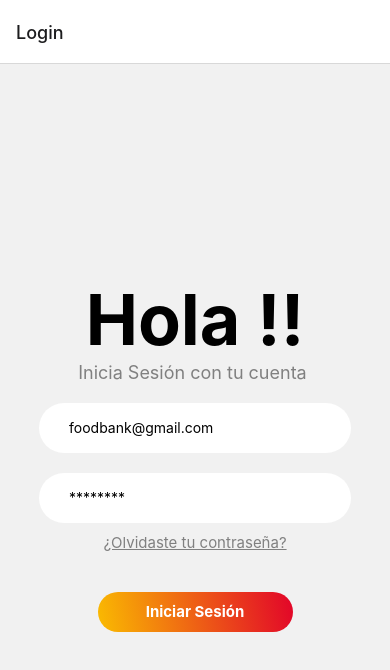
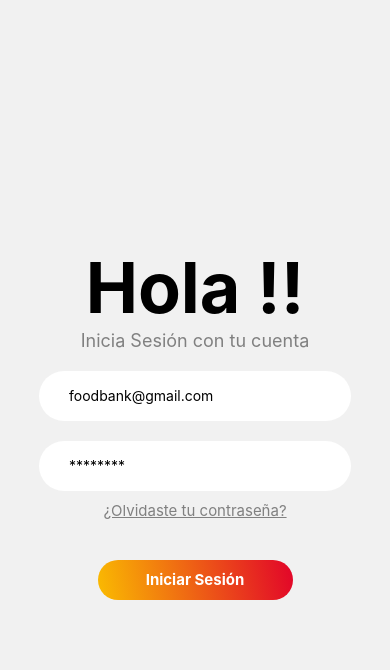
Before and after one commit to InakiGonzalez/App-Reto, a React Native app: screen /Login in a window 390 px wide. Shown: the top 670 px of the page. Built offline with nearby package versions, Linux system fonts and the light colour scheme.

Commit message:
Acomodo_Navigation

```diff
--- a/App.tsx
+++ b/App.tsx
@@ -1,139 +1,161 @@
-import { StatusBar } from 'expo-status-bar';
+// import { StatusBar } from 'expo-status-bar';
+// import React from 'react';
+// import { StyleSheet, Text, View, TextInput, TouchableOpacity, Alert } from 'react-native';
+// import { LinearGradient } from 'expo-linear-gradient';
+// import {getAuth,
+//   createUserWithEmailAndPassword,
+//   signInWithEmailAndPassword} from 'firebase/auth';
+// import {initializeApp} from 'firebase/app';
+// import { firebaseConfig } from './firebase-config';
+// import { NavigationContainer,useNavigation } from '@react-navigation/native';
+// import { createNativeStackNavigator } from '@react-navigation/native-stack';
+
+// function HomeScreen() {
+//   return (
+//     <View style={{ flex: 1, alignItems: 'center', justifyContent: 'center' }}>
+//       <Text>HomeScreen</Text>
+//     </View>
+//   );
+// }
+//   function LoginScreen() {
+//       const [email, setEmail] = React.useState('');
+//       const [password, setPassword] = React.useState('');
+//       const navigation = useNavigation();
+
+//       const app = initializeApp(firebaseConfig);
+//       const auth = getAuth(app);
+
+//       const handleLogin = () => {
+//         signInWithEmailAndPassword(auth, email, password)
+//         .then((userCredential) => {
+//           // Signed in
+//           const user = userCredential.user;
+//           console.log('Usuario logueado', user);
+//           navigation.navigate('Home');
+//         })
+//         .catch((error) => {
+//           const errorCode = error.code;
+//           const errorMessage = error.message;
+//           console.log('Error al loguear', errorCode);
+//           Alert.alert(error.message);
+//         });
+//       }
+//     return (
+//       <View style={styles.maincontainer}>
+//         <Text style={styles.title}>Hola !!</Text>
+//         <Text style={styles.subtitle}>Inicia Sesión con tu cuenta </Text>
+//         <TextInput onChangeText={(text) => setEmail(text)}
+//           style={styles.textInput}
+//           placeholder="foodbank@gmail.com"
+//         />
+
+//         <TextInput onChangeText={(text) => setPassword(text)}
+//           style={styles.textInput}
+//           placeholder="********"
+//         />
+
+//         <TouchableOpacity style={styles.forgotPasswordButton} onPress={() => alert('Recuperación de contraseña')}>
+//           <Text style={styles.forgotPasswordText}>¿Olvidaste tu contraseña?</Text>
+//         </TouchableOpacity>
+
+//         <TouchableOpacity onPress={handleLogin} style={styles.button}>
+//           <LinearGradient
+//             colors={['#E20429', '#FABB01']}
+//             start={{ x: 1, y: 0 }}
+//             end={{ x: 0, y: 1 }}
+//             style={styles.gradientButton}
+//           >
+//             <Text style={styles.textButton}>Iniciar Sesión</Text>
+//           </LinearGradient>
+//         </TouchableOpacity>
+//         <StatusBar style="auto" />
+//       </View>
+//     );
+//   }
+
+// export default function App() {
+//   const Stack = createNativeStackNavigator();
+//   return (
+//   <NavigationContainer>
+//     <Stack.Navigator>
+//       <Stack.Screen name="Login" component={LoginScreen} />
+//       <Stack.Screen name="Home" component={HomeScreen} />
+//     </Stack.Navigator>
+//   </NavigationContainer>
+//   );
+// }
+
+// const styles = StyleSheet.create({
+//   maincontainer: {
+//     flex: 1,
+//     backgroundColor: '#f1f1f1',
+//     alignItems: 'center',
+//     justifyContent: 'center',
+//   },
+//   title: {
+//     fontSize: 70,
+//     color: '#3434D',
+//     fontWeight: 'bold',
+//   },
+//   subtitle: {
+//     fontSize: 18,
+//     color: 'gray',
+//   },
+//   textInput: {
+//     padding: 10,
+//     paddingStart: 30,
+//     width: '80%',
+//     height: 50,
+//     marginTop: 20,
+//     borderRadius: 30,
+//     backgroundColor: 'white',
+//   },
+//   textButton: {
+//     color: 'white',
+//     fontSize: 15,
+//     textAlign: 'center',
+//     fontWeight: 'bold',
+//   },
+//   button: {
+//     width: '50%',
+//     height: 40,
+//     borderRadius: 20,
+//     overflow: 'hidden',
+//     marginTop: 40,
+//   },
+//   gradientButton: {
+//     flex: 1,
+//     justifyContent: 'center',
+//     alignItems: 'center',
+//   },
+//   forgotPasswordButton: {
+//     marginTop: 10,
+//   },
+//   forgotPasswordText: {
+//     color: 'gray',
+//     fontSize: 15,
+//     textDecorationLine: 'underline', // Para dar apariencia de enlace
+//   },
+// });
+
+// src/App.tsx
+// src/App.tsx
 import React from 'react';
-import { StyleSheet, Text, View, TextInput, TouchableOpacity, Alert } from 'react-native';
-import { LinearGradient } from 'expo-linear-gradient';
-import {getAuth,
-  createUserWithEmailAndPassword,
-  signInWithEmailAndPassword} from 'firebase/auth';
-import {initializeApp} from 'firebase/app';
-import { firebaseConfig } from './firebase-config';
-import { NavigationContainer,useNavigation } from '@react-navigation/native';
+import { NavigationContainer } from '@react-navigation/native';
 import { createNativeStackNavigator } from '@react-navigation/native-stack';
+import LoginScreen from './components/LoginScreen';
+import HomeScreen from './components/HomeScreen';
 
-function HomeScreen() {
+// Crear el stack de navegación
+const Stack = createNativeStackNavigator();
+
+export default function App() {
   return (
-    <View style={{ flex: 1, alignItems: 'center', justifyContent: 'center' }}>
-      <Text>HomeScreen</Text>
-    </View>
+    <NavigationContainer>
+      <Stack.Navigator initialRouteName="Login">
+        <Stack.Screen name="Login" component={LoginScreen} options={{ headerShown: false }} />
+        <Stack.Screen name="Home" component={HomeScreen} options={{ title: 'Inicio' }} />
+      </Stack.Navigator>
+    </NavigationContainer>
   );
 }
-  function LoginScreen() {
-      const [email, setEmail] = React.useState('');
-      const [password, setPassword] = React.useState('');
-      const navigation = useNavigation();
-
-      const app = initializeApp(firebaseConfig);
-      const auth = getAuth(app);
-
-      const handleLogin = () => {
-        signInWithEmailAndPassword(auth, email, password)
-        .then((userCredential) => {
-          // Signed in
-          const user = userCredential.user;
-          console.log('Usuario logueado', user);
-          navigation.navigate('Home');
-        })
-        .catch((error) => {
-          const errorCode = error.code;
-          const errorMessage = error.message;
-          console.log('Error al loguear', errorCode);
-          Alert.alert(error.message);
-        });
-      }
-    return (
-      <View style={styles.maincontainer}>
-        <Text style={styles.title}>Hola !!</Text>
-        <Text style={styles.subtitle}>Inicia Sesión con tu cuenta </Text>
-        <TextInput onChangeText={(text) => setEmail(text)}
-          style={styles.textInput}
-          placeholder="foodbank@gmail.com"
-        />
-
-        <TextInput onChangeText={(text) => setPassword(text)}
-          style={styles.textInput}
-          placeholder="********"
-        />
-
-        <TouchableOpacity style={styles.forgotPasswordButton} onPress={() => alert('Recuperación de contraseña')}>
-          <Text style={styles.forgotPasswordText}>¿Olvidaste tu contraseña?</Text>
-        </TouchableOpacity>
-
-        <TouchableOpacity onPress={handleLogin} style={styles.button}>
-          <LinearGradient
-            colors={['#E20429', '#FABB01']}
-            start={{ x: 1, y: 0 }}
-            end={{ x: 0, y: 1 }}
-            style={styles.gradientButton}
-          >
-            <Text style={styles.textButton}>Iniciar Sesión</Text>
-          </LinearGradient>
-        </TouchableOpacity>
-        <StatusBar style="auto" />
-      </View>
-    );
-  }
-
-export default function App() {
-  const Stack = createNativeStackNavigator();
-  return (
-  <NavigationContainer>
-    <Stack.Navigator>
-      <Stack.Screen name="Login" component={LoginScreen} />
-      <Stack.Screen name="Home" component={HomeScreen} />
-    </Stack.Navigator>
-  </NavigationContainer>
-  );
-}
-
-const styles = StyleSheet.create({
-  maincontainer: {
-    flex: 1,
-    backgroundColor: '#f1f1f1',
-    alignItems: 'center',
-    justifyContent: 'center',
-  },
-  title: {
-    fontSize: 70,
-    color: '#3434D',
-    fontWeight: 'bold',
-  },
-  subtitle: {
-    fontSize: 18,
-    color: 'gray',
-  },
-  textInput: {
-    padding: 10,
-    paddingStart: 30,
-    width: '80%',
-    height: 50,
-    marginTop: 20,
-    borderRadius: 30,
-    backgroundColor: 'white',
-  },
-  textButton: {
-    color: 'white',
-    fontSize: 15,
-    textAlign: 'center',
-    fontWeight: 'bold',
-  },
-  button: {
-    width: '50%',
-    height: 40,
-    borderRadius: 20,
-    overflow: 'hidden',
-    marginTop: 40,
-  },
-  gradientButton: {
-    flex: 1,
-    justifyContent: 'center',
-    alignItems: 'center',
-  },
-  forgotPasswordButton: {
-    marginTop: 10,
-  },
-  forgotPasswordText: {
-    color: 'gray',
-    fontSize: 15,
-    textDecorationLine: 'underline', // Para dar apariencia de enlace
-  },
-});
--- /dev/null
+++ b/components/HomeScreen.tsx
@@ -0,0 +1,23 @@
+// src/components/HomeScreen.tsx
+import React from 'react';
+import { View, Text, StyleSheet } from 'react-native';
+
+export default function HomeScreen() {
+  return (
+    <View style={styles.container}>
+      <Text style={styles.text}>Bienvenido a la pantalla de inicio</Text>
+    </View>
+  );
+}
+
+const styles = StyleSheet.create({
+  container: {
+    flex: 1,
+    alignItems: 'center',
+    justifyContent: 'center',
+  },
+  text: {
+    fontSize: 20,
+    fontWeight: 'bold',
+  },
+});
--- a/components/LoginScreen.tsx
+++ b/components/LoginScreen.tsx
@@ -1,10 +1,109 @@
-import React from 'react';
-import { View, Text } from 'react-native';
+// src/components/LoginScreen.tsx
+import React, { useState } from 'react';
+import { StyleSheet, Text, View, TextInput, TouchableOpacity, Alert } from 'react-native';
+import { LinearGradient } from 'expo-linear-gradient';
+import { getAuth, signInWithEmailAndPassword } from 'firebase/auth';
+import { initializeApp } from 'firebase/app';
+import { firebaseConfig } from '../firebase-config';
+import { useNavigation } from '@react-navigation/native';
+
+// Inicializar Firebase
+initializeApp(firebaseConfig);
 
 export default function LoginScreen() {
+  const [email, setEmail] = useState('');
+  const [password, setPassword] = useState('');
+  const navigation = useNavigation();
+
+  const handleLogin = () => {
+    const auth = getAuth();
+    signInWithEmailAndPassword(auth, email, password)
+      .then((userCredential) => {
+        console.log('Usuario logueado:', userCredential.user);
+        navigation.navigate('Home');  // Navegar a Home al iniciar sesión correctamente
+      })
+      .catch((error) => {
+        console.log('Error al iniciar sesión:', error.code);
+        Alert.alert('Error', error.message);
+      });
+  };
+
   return (
-    <View>
-      <Text>Login Screen</Text>
+    <View style={styles.mainContainer}>
+      <Text style={styles.title}>Hola !!</Text>
+      <Text style={styles.subtitle}>Inicia Sesión con tu cuenta</Text>
+      <TextInput
+        onChangeText={(text) => setEmail(text)}
+        style={styles.textInput}
+        placeholder="foodbank@gmail.com"
+      />
+      <TextInput
+        onChangeText={(text) => setPassword(text)}
+        style={styles.textInput}
+        placeholder="********"
+        secureTextEntry
+      />
+      <TouchableOpacity style={styles.forgotPasswordButton} onPress={() => Alert.alert('Recuperación de contraseña')}>
+        <Text style={styles.forgotPasswordText}>¿Olvidaste tu contraseña?</Text>
+      </TouchableOpacity>
+      <TouchableOpacity onPress={handleLogin} style={styles.button}>
+        <LinearGradient colors={['#E20429', '#FABB01']} start={{ x: 1, y: 0 }} end={{ x: 0, y: 1 }} style={styles.gradientButton}>
+          <Text style={styles.textButton}>Iniciar Sesión</Text>
+        </LinearGradient>
+      </TouchableOpacity>
     </View>
   );
 }
+
+const styles = StyleSheet.create({
+  mainContainer: {
+    flex: 1,
+    backgroundColor: '#f1f1f1',
+    alignItems: 'center',
+    justifyContent: 'center',
+  },
+  title: {
+    fontSize: 70,
+    color: '#3434D',
+    fontWeight: 'bold',
+  },
+  subtitle: {
+    fontSize: 18,
+    color: 'gray',
+  },
+  textInput: {
+    padding: 10,
+    paddingStart: 30,
+    width: '80%',
+    height: 50,
+    marginTop: 20,
+    borderRadius: 30,
+    backgroundColor: 'white',
+  },
+  textButton: {
+    color: 'white',
+    fontSize: 15,
+    textAlign: 'center',
+    fontWeight: 'bold',
+  },
+  button: {
+    width: '50%',
+    height: 40,
+    borderRadius: 20,
+    overflow: 'hidden',
+    marginTop: 40,
+  },
+  gradientButton: {
+    flex: 1,
+    justifyContent: 'center',
+    alignItems: 'center',
+  },
+  forgotPasswordButton: {
+    marginTop: 10,
+  },
+  forgotPasswordText: {
+    color: 'gray',
+    fontSize: 15,
+    textDecorationLine: 'underline',
+  },
+});
```
